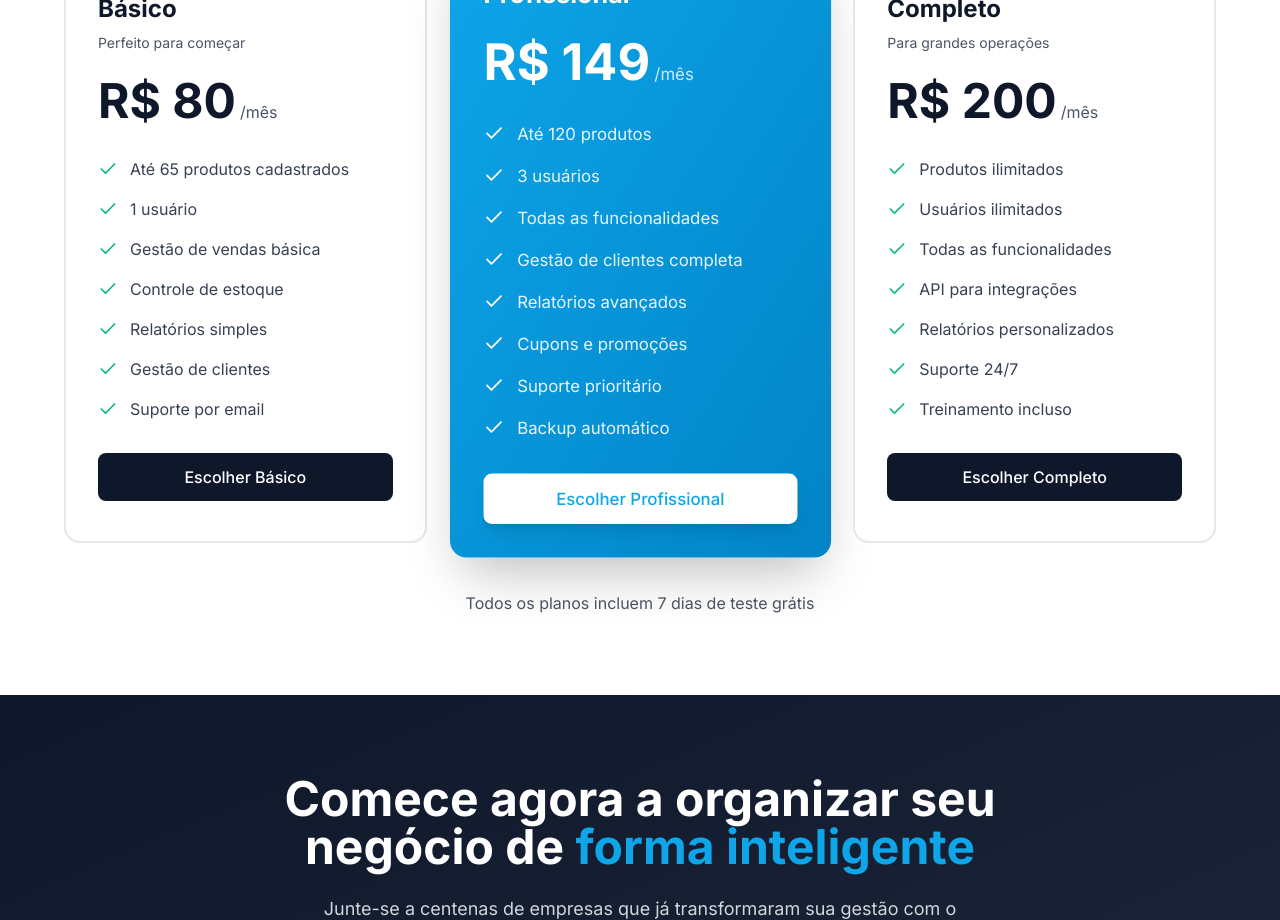
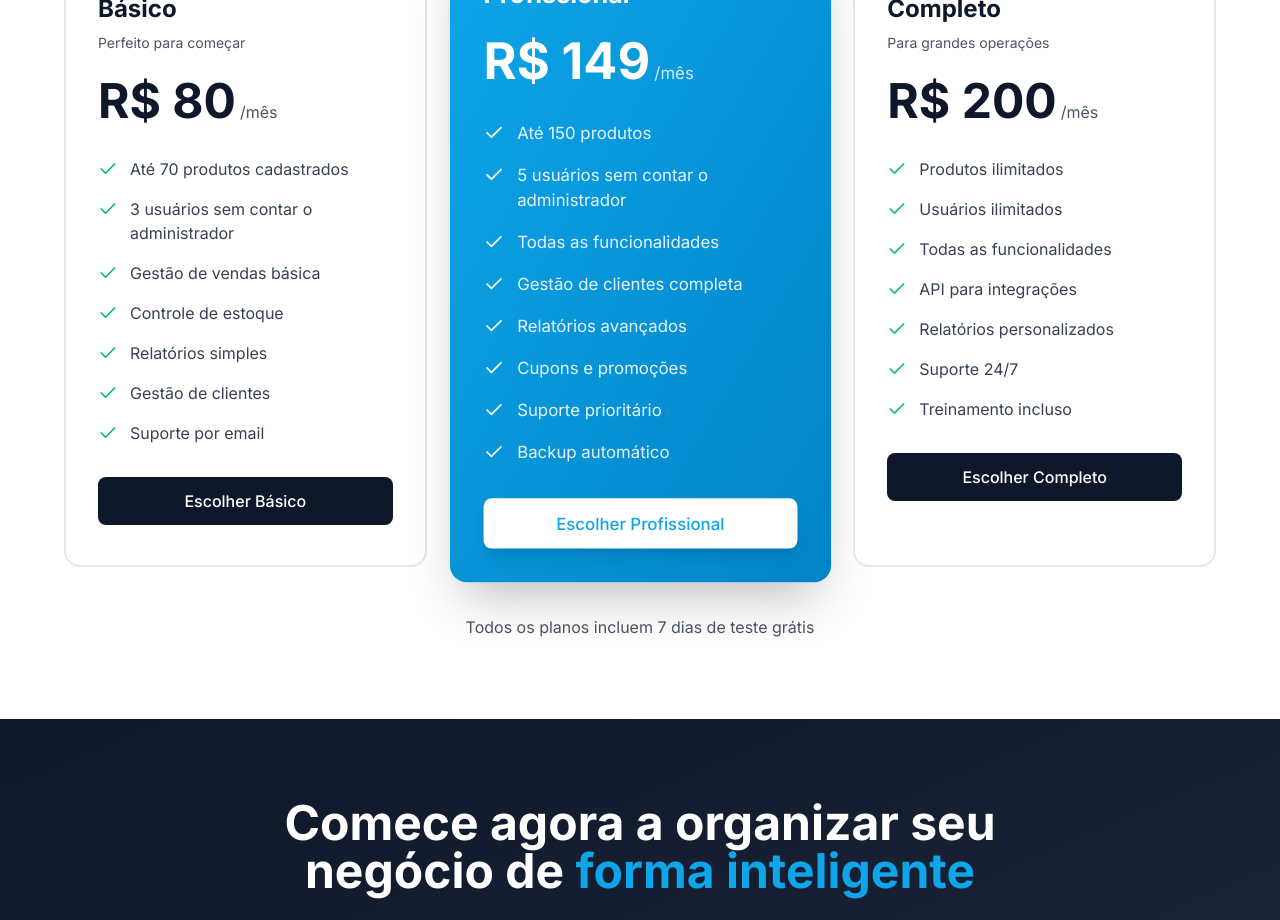
Before and after one commit to programadorwebapp1-lang/gpro2, a React (Vite) app: page / in a window 1280 px wide. Shown: the part 7600-8520 px from the top of the page. Built offline with nearby package versions, Linux system fonts and the light colour scheme.

Commit message:
Correção de usuario e produtos

```diff
--- a/src/app/components/PricingSection.tsx
+++ b/src/app/components/PricingSection.tsx
@@ -8,8 +8,8 @@ const plans = [
     period: "/mês",
     description: "Perfeito para começar",
     features: [
-      "Até 65 produtos cadastrados",
-      "1 usuário",
+      "Até 70 produtos cadastrados",
+      "3 usuários sem contar o administrador",
       "Gestão de vendas básica",
       "Controle de estoque",
       "Relatórios simples",
@@ -25,8 +25,8 @@ const plans = [
     period: "/mês",
     description: "Mais vendido",
     features: [
-      "Até 120 produtos",
-      "3 usuários",
+      "Até 150 produtos",
+      "5 usuários sem contar o administrador",
       "Todas as funcionalidades",
       "Gestão de clientes completa",
       "Relatórios avançados",
```
